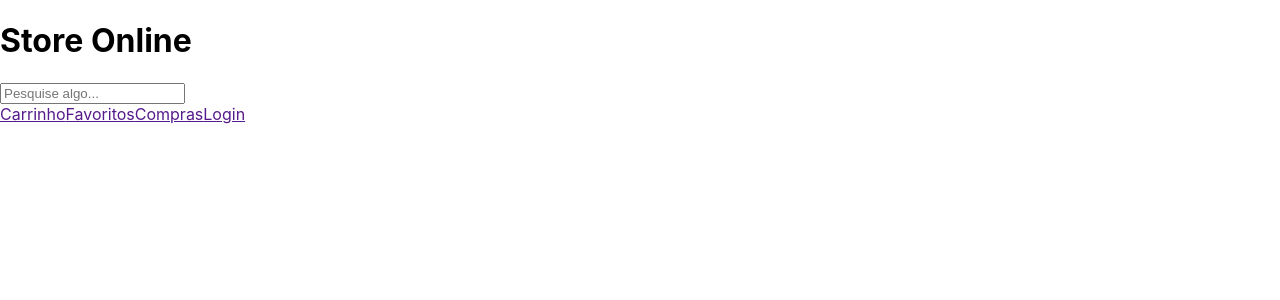
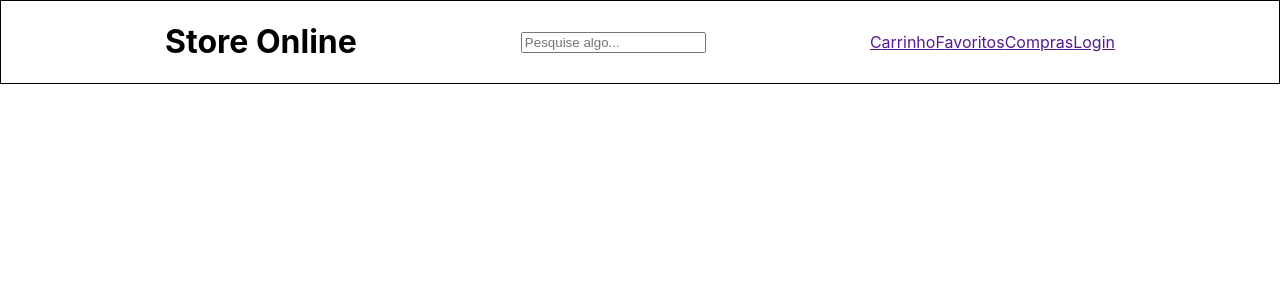
Before and after one commit to EsGui/frontend-store-online, a React (Create React App) app in the folder store-online/: page / in a window 1280 px wide. Shown: the top 300 px of the page. Built offline with nearby package versions, Linux system fonts and the light colour scheme.

Commit message:
estilização da classe ContainerHomePageHeader foi adicionado

```diff
--- a/store-online/src/Component/Header/HomePageHeader.css
+++ b/store-online/src/Component/Header/HomePageHeader.css
@@ -0,0 +1,6 @@
+.ContainerHomePageHeader {
+  display: flex;
+  align-items: center;
+  justify-content: space-evenly;
+  border: 1px solid black;
+}
```
